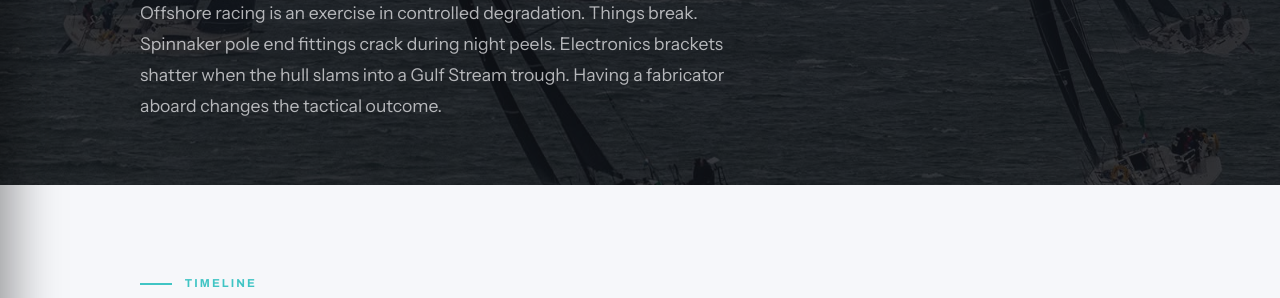
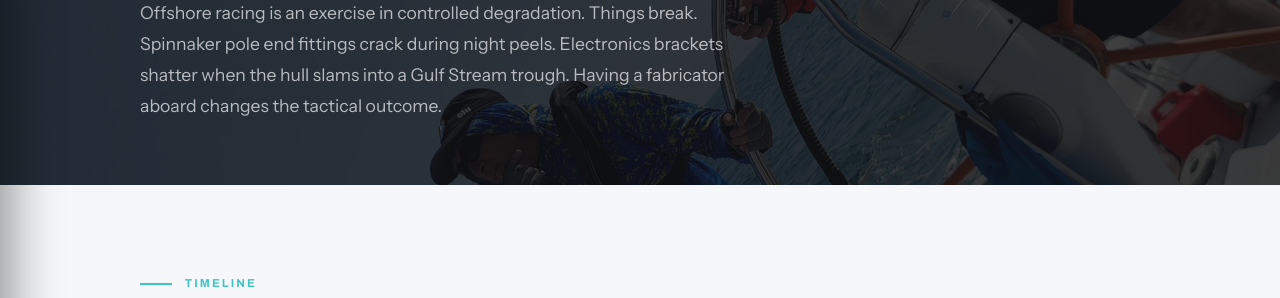
Before and after one commit to 3d3dcanada/3d3d-main, an Astro site: page /events in a window 1280 px wide. Shown: the part 325-623 px from the top of the page. Built offline with nearby package versions, Linux system fonts and the light colour scheme; Astro itself is replaced by a stand-in of ours.

Commit message:
Remove fleet-start-press.jpg (credited press photo) from all uses
- index.astro hero bg + schema image → fleet-running.jpg
- events.astro hero bg → afternoon-racing-02.jpg
- CampaignStrip modal photo → race-morning-crew.jpg

Co-Authored-By: 3d3dcanada <214542816+3d3dcanada@users.noreply.github.com>

```diff
--- a/src/components/CampaignStrip.tsx
+++ b/src/components/CampaignStrip.tsx
@@ -117,7 +117,7 @@ const MILESTONES: Milestone[] = [
     modal: {
       headDate: 'June 2026 · 120th Running',
       headTag: 'LIVE FABRICATION',
-      photo: '/media/real/fleet-start-press.jpg',
+      photo: '/media/real/race-morning-crew.jpg',
       title: 'Newport, RI → Bermuda',
       location: '635nm · Open Atlantic · Gulf Stream crossing',
       accent: 'teal',
--- a/src/pages/events.astro
+++ b/src/pages/events.astro
@@ -70,7 +70,7 @@ const credentials = [
     <!-- ═══ HERO ═══ -->
     <div class="events-hero">
       <div class="events-hero__bg" aria-hidden="true">
-        <img src="/media/real/fleet-start-press.jpg" alt="" loading="eager" decoding="async" />
+        <img src="/media/real/afternoon-racing-02.jpg" alt="" loading="eager" decoding="async" />
       </div>
       <div class="events-shell">
         <p class="events-eyebrow scroll-in-left">The Logbook</p>
--- a/src/pages/index.astro
+++ b/src/pages/index.astro
@@ -22,7 +22,7 @@ const orgSchema = {
     'https://wa.me/15069532678',
     'https://ko-fi.com/3d3dca',
   ],
-  image: 'https://3d3d.ca/media/real/fleet-start-press.jpg',
+  image: 'https://3d3d.ca/media/real/fleet-running.jpg',
   logo: 'https://3d3d.ca/media/brand/logo-badge.webp',
 };
 
@@ -111,7 +111,7 @@ const services = [
          ═══════════════════════════════════════════════════ -->
     <section id="home" class="home-section home-section--dark home-hero" data-section>
       <div class="hero-bg" aria-hidden="true">
-        <img src="/media/real/fleet-start-press.jpg" alt="" loading="eager" decoding="async" />
+        <img src="/media/real/fleet-running.jpg" alt="" loading="eager" decoding="async" />
       </div>
       <div class="hero-stripes" aria-hidden="true">
         <div class="hero-stripe hero-stripe--magenta" data-speed="0.19"></div>
```
